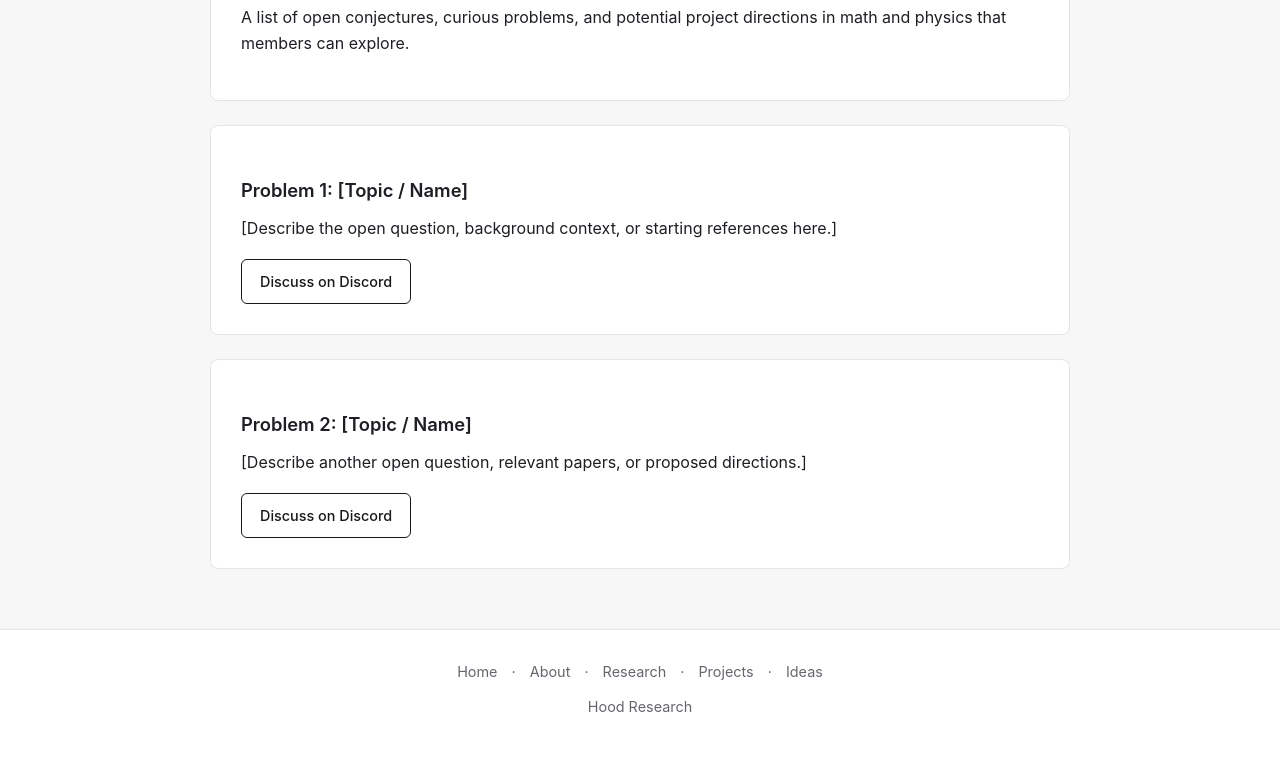
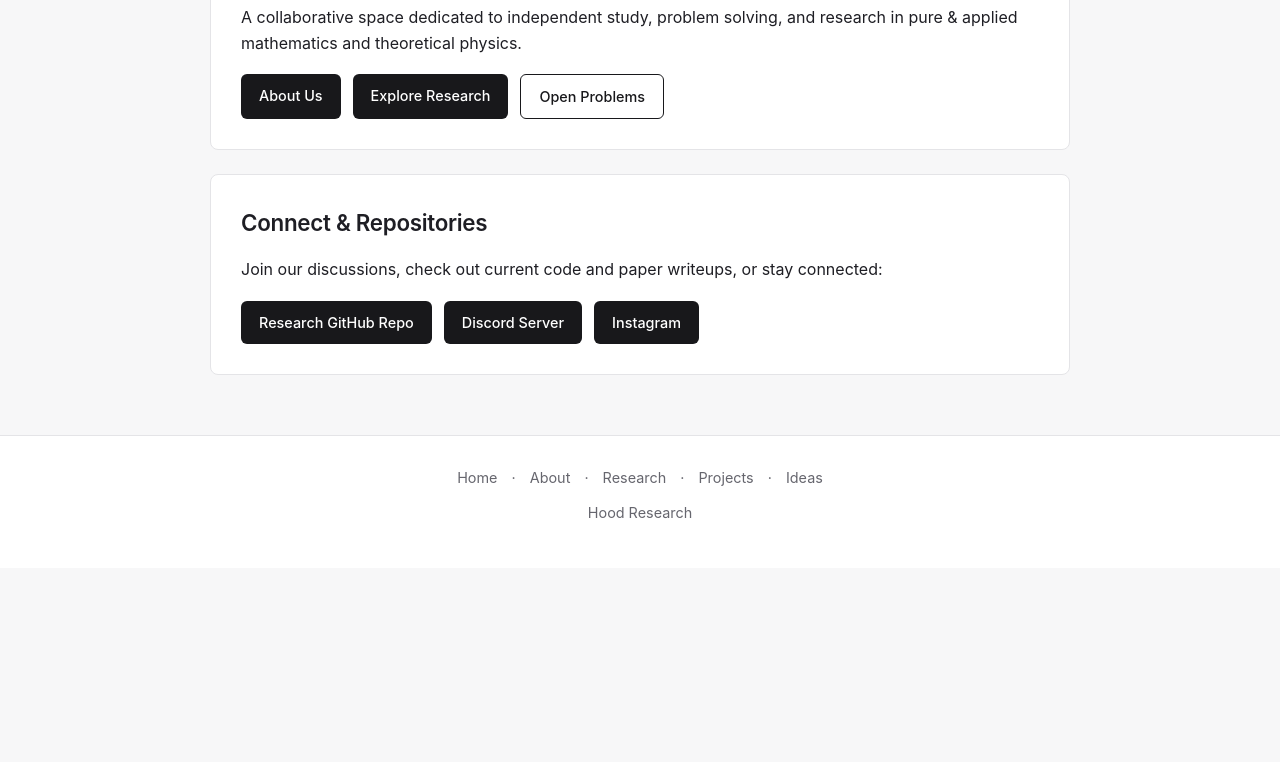
Before and after one commit to Hood-Research/hood-research.github.io, a plain HTML site: page index.html in a window 1280 px wide. Shown: the part 339-1101 px from the top of the page. After the commit the page ends 907 px from the top, so only its background shows below. Drawn offline with Linux system fonts and the light colour scheme.

Commit message:
Revise index.html for improved content and structure
Updated the title and modified sections to enhance clarity and engagement. Added community links and updated the welcome section for better user experience.

```diff
--- a/index.html
+++ b/index.html
@@ -3,7 +3,7 @@
 <head>
     <meta charset="UTF-8">
     <meta name="viewport" content="width=device-width, initial-scale=1.0">
-    <title>Ideas & Open Problems - Hood Research</title>
+    <title>Hood Research - Mathematics & Physics Research Club</title>
     <link rel="stylesheet" href="css/style.css">
 </head>
 <body>
@@ -23,35 +23,37 @@
 
     <main>
 
-        <section id="ideas-overview">
-            <h2>Ideas & Open Problems</h2>
+        <section id="welcome">
+            <h2>Welcome to Hood Research</h2>
             <p>
-                A list of open conjectures, curious problems, and potential project directions in math and physics that members can explore.
+                A collaborative space dedicated to independent study, problem solving, and research in pure & applied mathematics and theoretical physics.
             </p>
-        </section>
 
-        <!-- Problem / Idea 1 -->
-        <section class="card">
-            <h3>Problem 1: [Topic / Name]</h3>
-            <p>
-                [Describe the open question, background context, or starting references here.]
-            </p>
             <div class="btn-group">
-                <a class="button button-outline" href="https://discord.gg/YOUR_DISCORD_INVITE_HERE" target="_blank" rel="noopener noreferrer">
-                    Discuss on Discord
-                </a>
+                <a class="button" href="about.html">About Us</a>
+                <a class="button" href="research.html">Explore Research</a>
+                <a class="button button-outline" href="ideas.html">Open Problems</a>
             </div>
         </section>
 
-        <!-- Problem / Idea 2 -->
-        <section class="card">
-            <h3>Problem 2: [Topic / Name]</h3>
-            <p>
-                [Describe another open question, relevant papers, or proposed directions.]
-            </p>
+        <section id="community-links">
+            <h2>Connect & Repositories</h2>
+            <p>Join our discussions, check out current code and paper writeups, or stay connected:</p>
+
             <div class="btn-group">
-                <a class="button button-outline" href="https://discord.gg/YOUR_DISCORD_INVITE_HERE" target="_blank" rel="noopener noreferrer">
-                    Discuss on Discord
+                <!-- Research GitHub Repo -->
+                <a class="button" href="https://github.com/YOUR_RESEARCH_REPO_HERE" target="_blank" rel="noopener noreferrer">
+                    Research GitHub Repo
+                </a>
+
+                <!-- Discord Community -->
+                <a class="button" href="https://discord.gg/YOUR_DISCORD_INVITE_HERE" target="_blank" rel="noopener noreferrer">
+                    Discord Server
+                </a>
+
+                <!-- Instagram -->
+                <a class="button" href="https://instagram.com/YOUR_INSTAGRAM_HANDLE_HERE" target="_blank" rel="noopener noreferrer">
+                    Instagram
                 </a>
             </div>
         </section>
```
